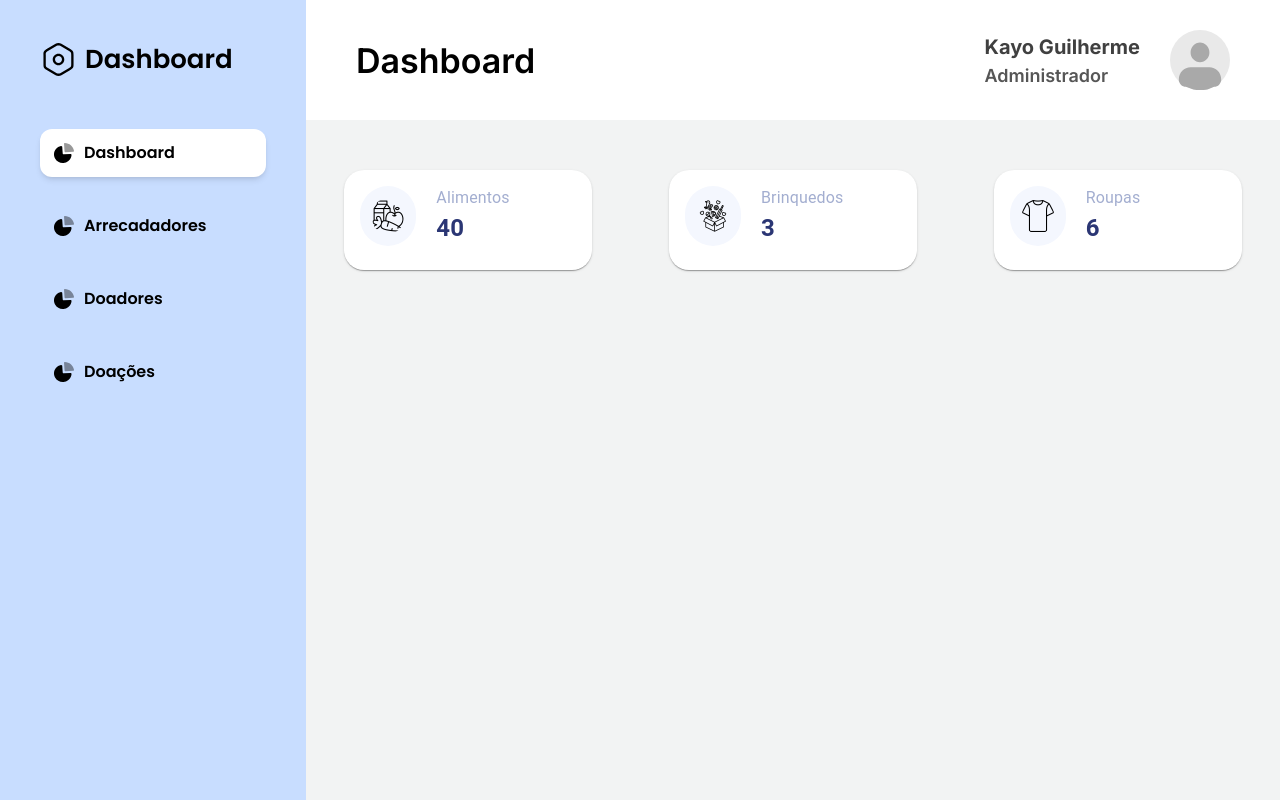
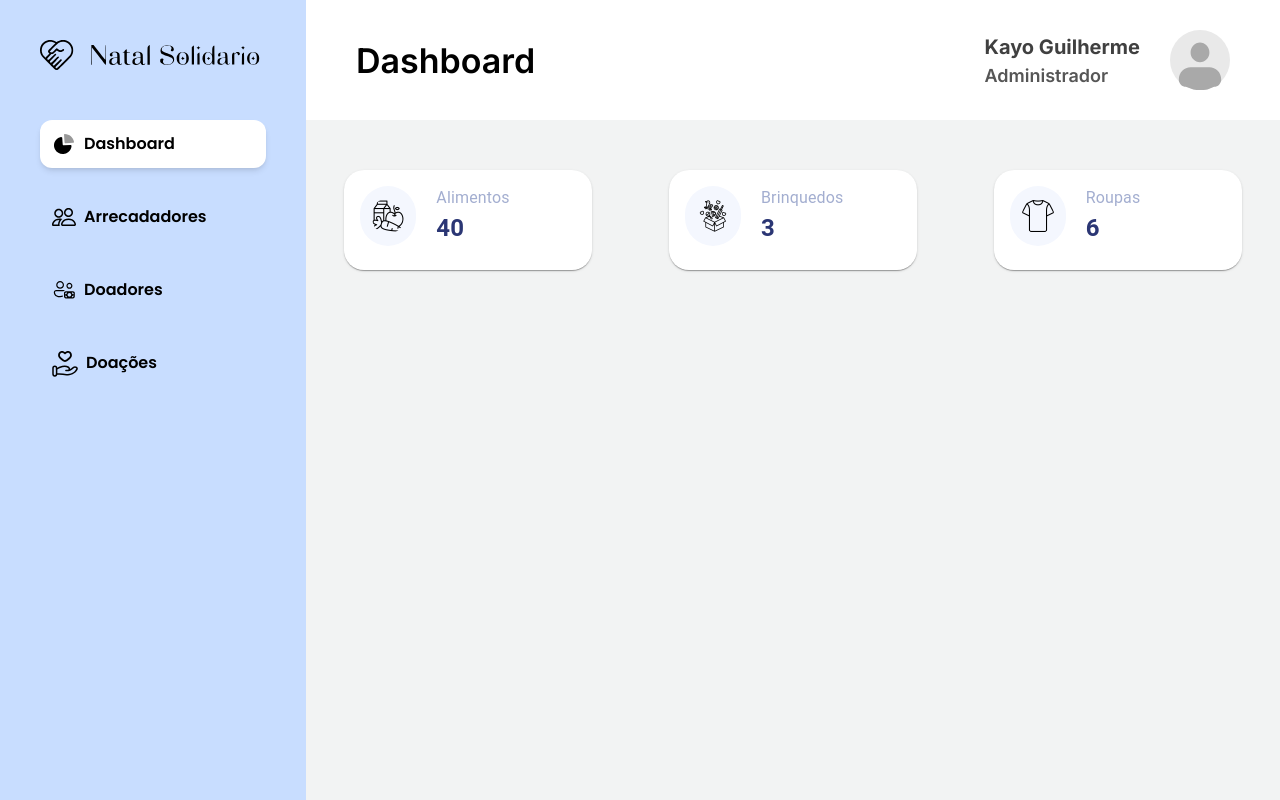
Before and after one commit to gabriellxz/natal_solidario_front, a React (Vite) app: page /dashboard in a window 1280 px wide. Built offline with nearby package versions, Linux system fonts and the light colour scheme.

Commit message:
fix: alterando icons da navside

```diff
--- a/src/components/Dashboard/NavaSide.tsx
+++ b/src/components/Dashboard/NavaSide.tsx
@@ -1,22 +1,40 @@
-import icon_dashboard from "../../assets/icon_dashboard.svg";
 import graph from "../../assets/Graph .svg";
+import donations from "../../assets/donations.svg";
+import donor from "../../assets/donor.svg";
+import collector from "../../assets/collector.svg";
 import { Link, useMatch } from "react-router-dom";
+import logo_natal from "../../assets/logo_natal.svg";
 
 export default function NavSide() {
 
     const links = [
-        { path: "/dashboard", label: "Dashboard" },
-        { path: "/dashboard/arrecadadores", label: "Arrecadadores" },
-        { path: "/dashboard/doadores", label: "Doadores" },
-        { path: "/dashboard/doacoes", label: "Doações" }
+        {
+            path: "/dashboard",
+            label: "Dashboard",
+            img: graph
+        },
+        {
+            path: "/dashboard/arrecadadores",
+            label: "Arrecadadores",
+            img: collector
+        },
+        {
+            path: "/dashboard/doadores",
+            label: "Doadores",
+            img: donor
+        },
+        {
+            path: "/dashboard/doacoes",
+            label: "Doações",
+            img: donations
+        }
     ];
 
     return (
         <nav className="p-[40px] bg-blueChristmas-100 max-w-[306px] w-full h-[100dvh] font-poppins font-semibold">
             <div>
                 <div className="flex items-center gap-2 text-[26px] mb-[50px]">
-                    <img src={icon_dashboard} alt="icon_dashboard" />
-                    <h1>Dashboard</h1>
+                    <img src={logo_natal} alt="logo_natal" />
                 </div>
                 <div>
                     <ul>
@@ -27,7 +45,7 @@ export default function NavSide() {
                                     <Link to={link.path} key={link.path} className={`
                                         flex gap-2 mb-[25px] cursor-pointer px-3 py-3  ${match && "bg-whiteChristmas-100 rounded-xl w-full shadow-md"}
                                     `}>
-                                        <img src={graph} alt="icon_graph" />
+                                        <img src={link.img} alt="icon" />
                                         {link.label}
                                     </Link>
                                 )
```
